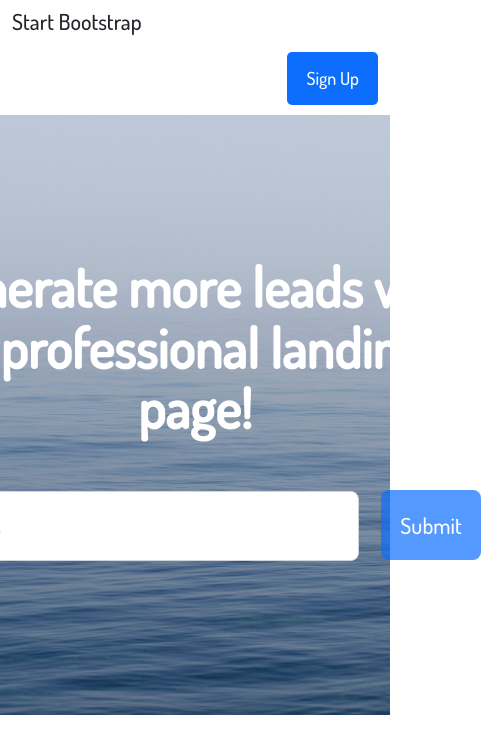
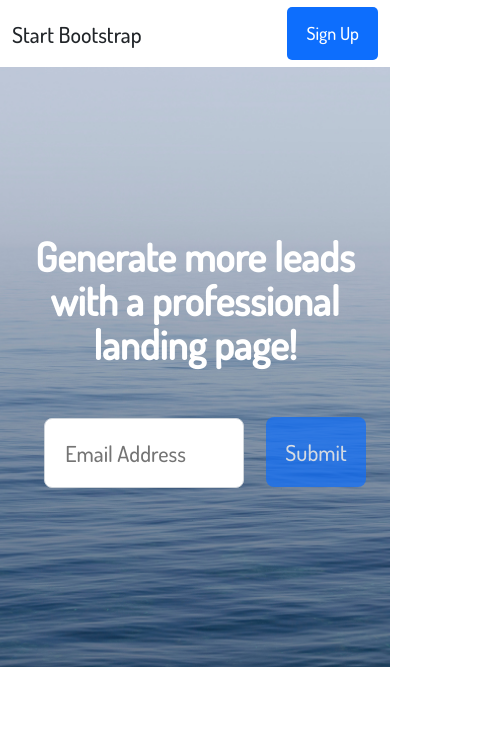
Before and after one commit to Zemile30/test, a plain HTML site: page index.html in a window 390 px wide. Shown: the whole page, 481 px wide, since content can reach past the window. Drawn offline with nearby package versions, Linux system fonts and the light colour scheme.

Commit message:
generateend

```diff
--- a/_generate.sass
+++ b/_generate.sass
@@ -5,10 +5,10 @@
     background-position: center
     .box
         height: 600px
-        width: 600px
         display: flex
         flex-direction: column
         .textbox
+            width: 600px
             h1
                 color:  #ffffff
                 font-size: 55px
@@ -19,7 +19,7 @@
             .add
                 input
                     border: 1px solid  #ced4da
-                    // display: block
+                    display: block
                     width: 500px
                     margin: 12px 0 12px -50px
                     font-size: 22px
@@ -35,3 +35,29 @@
                 color:  #ffffff
                 opacity: 0.7
                 border-radius: 8px
+    @media (max-width: 768px)
+        .box
+            .textbox
+                h1
+                    font-size: 40px
+            .minibox
+                .add
+                    input
+                        width: 400px
+                        margin: 12px 0 12px 20px
+    @media (max-width: 576px)
+        .box
+            .textbox
+                width: 450px
+            .minibox
+                .add
+                    input
+                        width: 350px
+    @media (max-width: 500px)
+        .box
+            .textbox
+                width: 350px
+            .minibox
+                .add
+                    input
+                        width: 200px
--- a/_header.sass
+++ b/_header.sass
@@ -1,11 +1,17 @@
 header
     .box
-        padding: 10px 0
-        h1
-            font-size: 22px
-        .btn
-            padding: 12px 18px
-            background-color:  #0d6efd
-            color:  #ffffff
-            font-size: 18px
-            border-radius: 5px
+        padding: 7px 0
+        display: flex
+        flex-direction: row
+        justify-content: space-between
+        align-items: center
+        .boxstart
+            h1
+                font-size: 22px
+        .boxsign
+            .btn
+                padding: 12px 18px
+                background-color:  #0d6efd
+                color:  #ffffff
+                font-size: 18px
+                border-radius: 5px
--- a/index.html
+++ b/index.html
@@ -19,15 +19,15 @@
     <header>
         <div class="container">
             <div class="row">
-                <div class="col-md-6 d-flex align-items-center">
+                <div class="col-md-12">
                     <div class="box">
-                        <h1>Start Bootstrap</h1>
-                    </div>
-                </div>
-                <div class="col-md-6 d-flex justify-content-end">
-                    <div class="box">
-                        <div class="btn">
-                            <h2>Sign Up</h2>
+                        <div class="boxstart">
+                            <h1>Start Bootstrap</h1>
+                        </div>
+                        <div class="boxsign">
+                            <div class="btn">
+                                <h2>Sign Up</h2>
+                            </div>
                         </div>
                     </div>
                 </div>
@@ -39,7 +39,7 @@
         <section id="generate">
             <div class="container">
                 <div class="row">
-                    <div class="col-md-12 d-flex justify-content-center align-items-center">
+                    <div class="col-md-12 col-sm-12 d-flex justify-content-center align-items-center">
                         <div class="box d-flex justify-content-center align-items-center">
                             <div class="textbox text-center">
                                 <h1>Generate more leads with a professional landing page!</h1>
```
Also changed, not shown: style.css, 1 other file.
